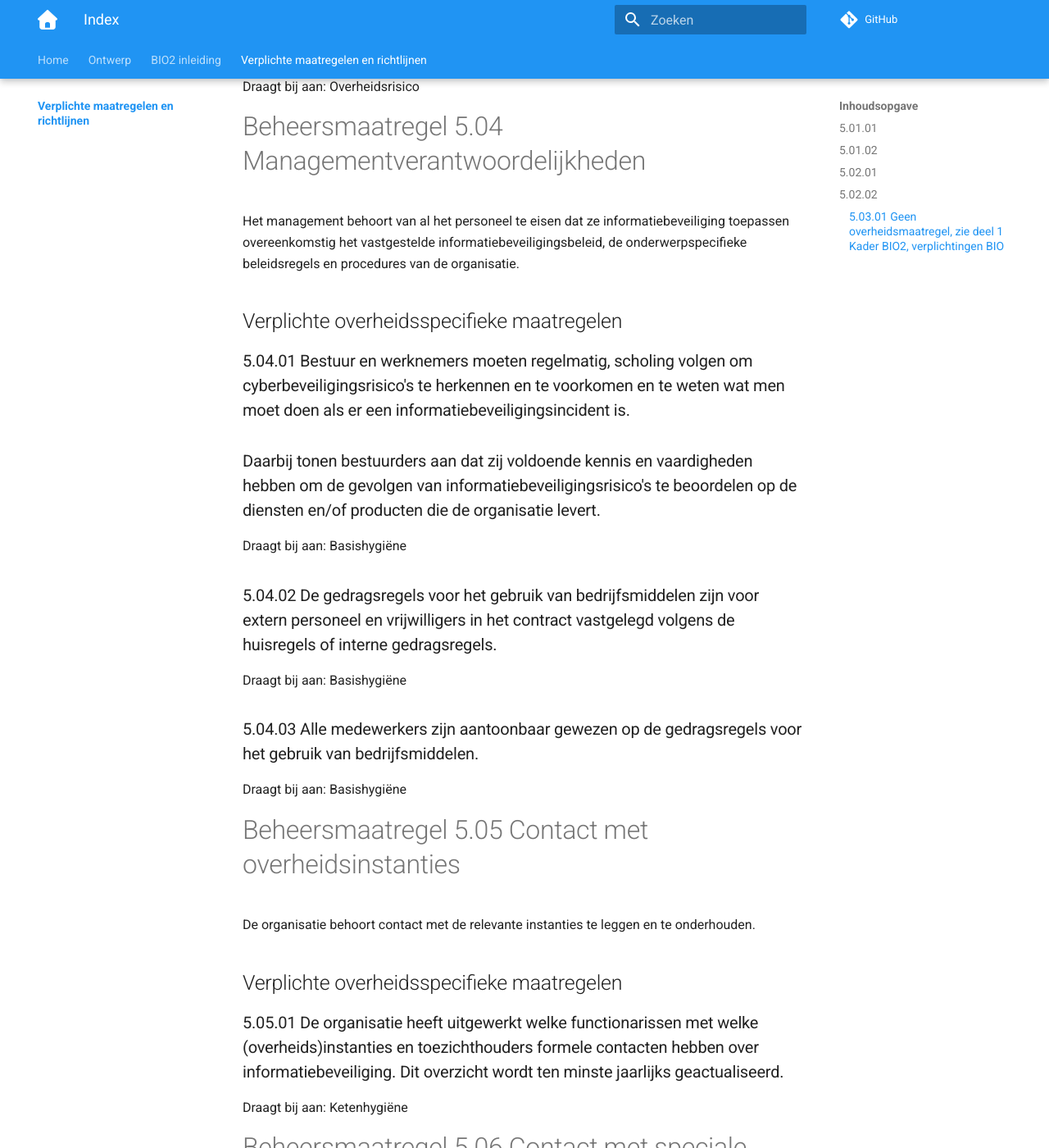
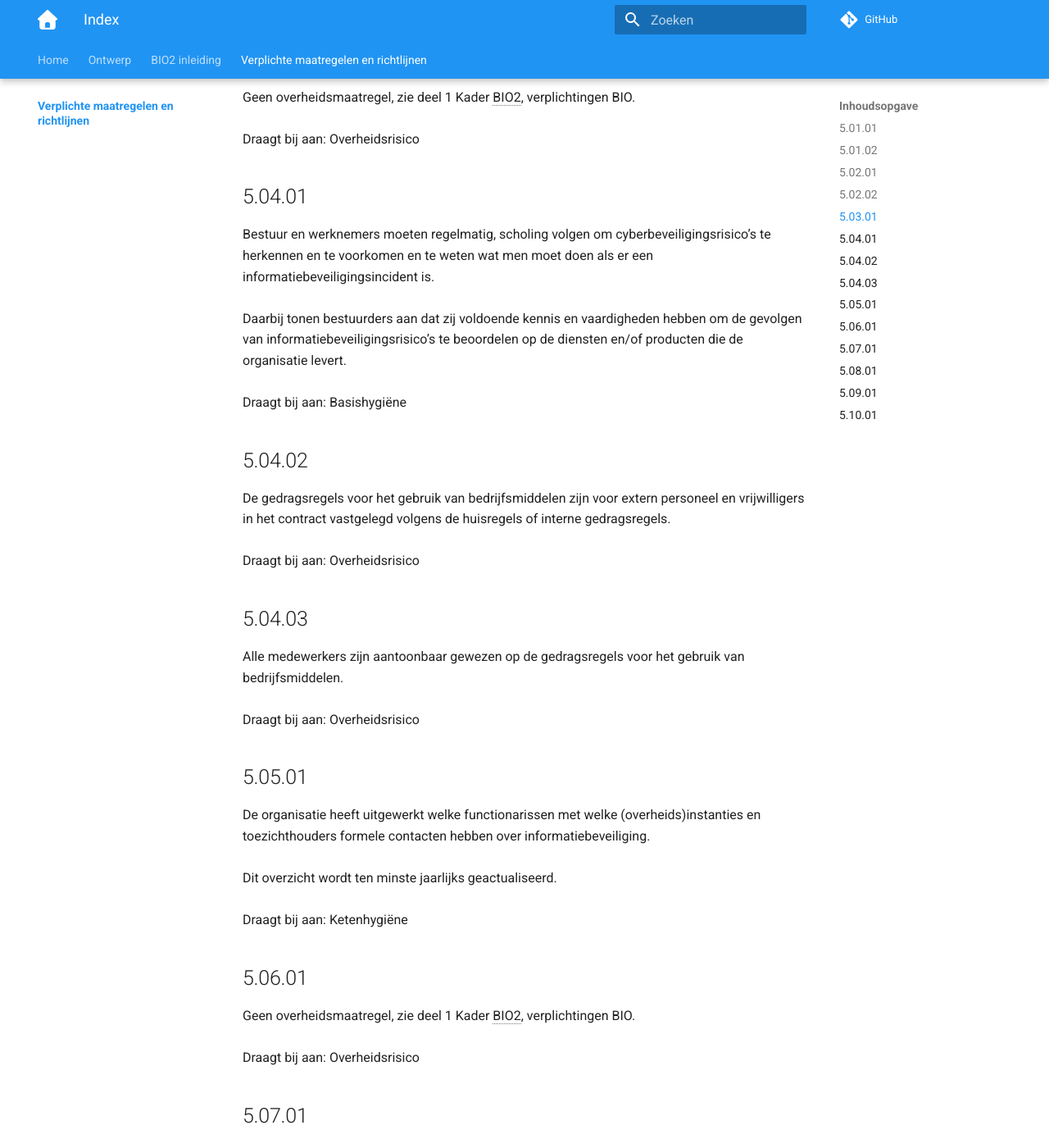
Before and after one commit to MinBZK/Baseline-Informatiebeveiliging-Overheid, an MkDocs documentation site: the page built from docs/maatregelen/index.md, in a window 1280 px wide and 1400 px high, scrolled down 1532 px. Shown: the whole window at 82% size. Built offline with MkDocs 1.6.1 and Material for MkDocs 9.7.7, drawn with Linux system fonts in a browser that asks for light colours; comment, search, counter and statistics services are not loaded; some of the changed text lies outside the part shown.

Commit message:
Update index.md
5.03.01 tot en met 5.10.01 vervangen.

```diff
--- a/docs/maatregelen/index.md
+++ b/docs/maatregelen/index.md
@@ -30,89 +30,49 @@ Draagt bij aan: Basishygiëne
 Er is een CISO aangesteld die bevoegd is om onafhankelijk en zelfstandig te adviseren en te rapporteren aan het bestuur en of het controlerend orgaan over informatiebeveiliging.<br><br>
 Draagt bij aan: Basishygiëne
 
-### 5.03.01 Geen overheidsmaatregel, zie deel 1 Kader BIO2, verplichtingen BIO
-
+## 5.03.01
+Geen overheidsmaatregel, zie deel 1 Kader BIO2, verplichtingen BIO.<br><br>
 Draagt bij aan: Overheidsrisico
 
-# Beheersmaatregel 5.04 Managementverantwoordelijkheden
-
-Het management behoort van al het personeel te eisen dat ze informatiebeveiliging toepassen overeenkomstig het vastgestelde informatiebeveiligingsbeleid, de onderwerpspecifieke beleidsregels en procedures van de organisatie.
-
-## Verplichte overheidsspecifieke maatregelen
-
-### 5.04.01 Bestuur en werknemers moeten regelmatig, scholing volgen om cyberbeveiligingsrisico's te herkennen en te voorkomen en te weten wat men moet doen als er een informatiebeveiligingsincident is.
-### Daarbij tonen bestuurders aan dat zij voldoende kennis en vaardigheden hebben om de gevolgen van informatiebeveiligingsrisico's te beoordelen op de diensten en/of producten die de organisatie levert.
-
+## 5.04.01
+Bestuur en werknemers moeten regelmatig, scholing volgen om cyberbeveiligingsrisico’s te herkennen en te voorkomen en te weten wat men moet doen als er een informatiebeveiligingsincident is.<br><br>
+Daarbij tonen bestuurders aan dat zij voldoende kennis en vaardigheden hebben om de gevolgen van informatiebeveiligingsrisico’s te beoordelen op de diensten en/of producten die de organisatie levert.<br><br>
 Draagt bij aan: Basishygiëne
 
-### 5.04.02 De gedragsregels voor het gebruik van bedrijfsmiddelen zijn voor extern personeel en vrijwilligers in het contract vastgelegd volgens de huisregels of interne gedragsregels.
+## 5.04.02
+De gedragsregels voor het gebruik van bedrijfsmiddelen zijn voor extern personeel en vrijwilligers in het contract vastgelegd volgens de huisregels of interne gedragsregels.<br><br>
+Draagt bij aan: Overheidsrisico
 
-Draagt bij aan: Basishygiëne
+## 5.04.03
+Alle medewerkers zijn aantoonbaar gewezen op de gedragsregels voor het gebruik van bedrijfsmiddelen.<br><br>
+Draagt bij aan: Overheidsrisico
 
-### 5.04.03 Alle medewerkers zijn aantoonbaar gewezen op de gedragsregels voor het gebruik van bedrijfsmiddelen.
-
-Draagt bij aan: Basishygiëne
-
-# Beheersmaatregel 5.05 Contact met overheidsinstanties
-
-De organisatie behoort contact met de relevante instanties te leggen en te onderhouden.
-
-## Verplichte overheidsspecifieke maatregelen
-
-### 5.05.01 De organisatie heeft uitgewerkt welke functionarissen met welke (overheids)instanties en toezichthouders formele contacten hebben over informatiebeveiliging. Dit overzicht wordt ten minste jaarlijks geactualiseerd.
-
+## 5.05.01
+De organisatie heeft uitgewerkt welke functionarissen met welke (overheids)instanties en toezichthouders formele contacten hebben over informatiebeveiliging.<br><br>
+Dit overzicht wordt ten minste jaarlijks geactualiseerd.<br><br>
 Draagt bij aan: Ketenhygiëne
 
-# Beheersmaatregel 5.06 Contact met speciale belangengroepen
-
-De organisatie behoort contacten met speciale belangengroepen of andere gespecialiseerde beveiligingsfora en beroepsverenigingen te leggen en te onderhouden.
-
-## Verplichte overheidsspecifieke maatregelen
-
-### 5.06.01 Geen overheidsmaatregel, zie deel 1 Kader BIO2, verplichtingen BIO
-
+## 5.06.01
+Geen overheidsmaatregel, zie deel 1 Kader BIO2, verplichtingen BIO.<br><br>
 Draagt bij aan: Overheidsrisico
 
-# Beheersmaatregel 5.07 Informatie en analyses over dreigingen
-
-Informatie met betrekking tot informatiebeveiligingsdreigingen behoort te worden verzameld en geanalyseerd om informatie en analyses over dreigingen te produceren.
-
-## Verplichte overheidsspecifieke maatregelen
-
-### 5.07.01 Geen overheidsmaatregel, zie deel 1 Kader BIO2, verplichtingen BIO
-
+## 5.07.01
+Geen overheidsmaatregel, zie deel 1 Kader BIO2, verplichtingen BIO.<br><br>
 Draagt bij aan: Basishygiëne, ketenhygiëne
 
-# Beheersmaatregel 5.08 Informatiebeveiliging in projectmanagement
-
-Informatiebeveiliging behoort te worden geïntegreerd in projectmanagement.
-
-## Verplichte overheidsspecifieke maatregelen
-
-### 5.08.01 Bij nieuwe informatiesystemen en bij significante wijzigingen op bestaande informatiesystemen moet een expliciete risicoafweging op basis van de door de organisatie vastgestelde risicomanagementmethodiek worden uitgevoerd, om risico’s te identificeren en in voldoende mate te beheersen en ook voor het vaststellen van de beveiligingseisen.
-
+## 5.08.01
+Bij nieuwe informatiesystemen en bij significante wijzigingen op bestaande informatiesystemen moet een expliciete risicoafweging op basis van de door de organisatie vastgestelde risicomanagementmethodiek worden uitgevoerd, om risico’s te identificeren en in voldoende mate
+te beheersen en ook voor het vaststellen van de beveiligingseisen.<br><br>
 Draagt bij aan: Ketenhygiëne
 
-# Beheersmaatregel 5.09 Inventarisatie van informatie en andere gerelateerde bedrijfsmiddelen
-
-Er behoort een inventarislijst van informatie en andere gerelateerde bedrijfsmiddelen, met inbegrip van de eigenaren, te worden opgesteld en onderhouden.
-
-## Verplichte overheidsspecifieke maatregelen
-
-### 5.09.01 Er is een inventaris van bedrijfsmiddelen die van belang zijn, voor informatieverwerking met inbegrip van OT.
-### De inventaris omvat alle eigenschappen die nodig zijn voor het beheer en onderhoud. In de inventaris zijn ook opgenomen: bedrijfsmiddelen op afstand, cloud-omgevingen en bedrijfsmiddelen die regelmatig zijn verbonden met de netwerkinfrastructuur maar niet onder controle van de organisatie staan.
-### De volledigheid en actualiteit van de inventaris wordt periodiek gecontroleerd met tussenpozen die passend zijn voor de frequentie waarmee wijzigingen optreden.
-
+## 5.09.01
+Er is een inventaris van bedrijfsmiddelen die van belang zijn voor informatieverwerking, met inbegrip van OT.<br><br>
+De inventaris omvat alle eigenschappen die nodig zijn voor het beheer en onderhoud. In de inventaris zijn ook opgenomen: bedrijfsmiddelen op afstand, cloud-omgevingen en bedrijfsmiddelen die regelmatig zijn verbonden met de netwerkinfrastructuur maar niet onder controle van de organisatie staan.<br><br>
+De volledigheid en actualiteit van de inventaris wordt periodiek gecontroleerd met tussenpozen die passend zijn voor de frequentie waarmee wijzigingen optreden.<br><br>
 Draagt bij aan: Basishygiëne, ketenhygiëne
 
-# Beheersmaatregel 5.10 Aanvaard gebruik van informatie en andere gerelateerde bedrijfsmiddelen
-
-Regels voor het aanvaardbaar gebruik van en procedures voor het omgaan met informatie en andere gerelateerde bedrijfsmiddelen behoren te worden geïdentificeerd, gedocumenteerd en geïmplementeerd.
-
-## Verplichte overheidsspecifieke maatregelen
-
-### 5.10.01 Geen overheidsmaatregel, zie deel 1 Kader BIO2, verplichtingen BIO
-
+## 5.10.01
+Geen overheidsmaatregel, zie deel 1 Kader BIO2, verplichtingen BIO.<br><br>
 Draagt bij aan: Basishygiëne
 
 # Beheersmaatregel 5.11 Retourneren van bedrijfsmiddelen
```
